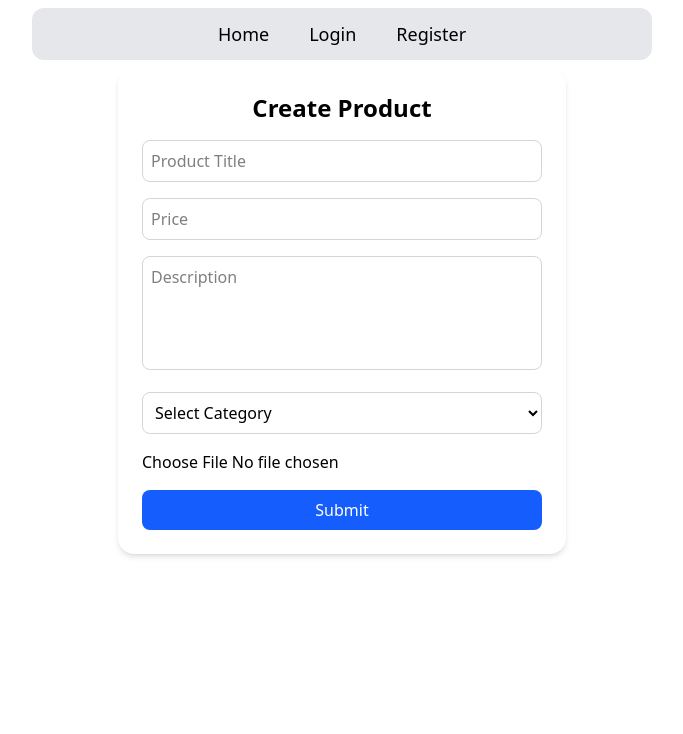
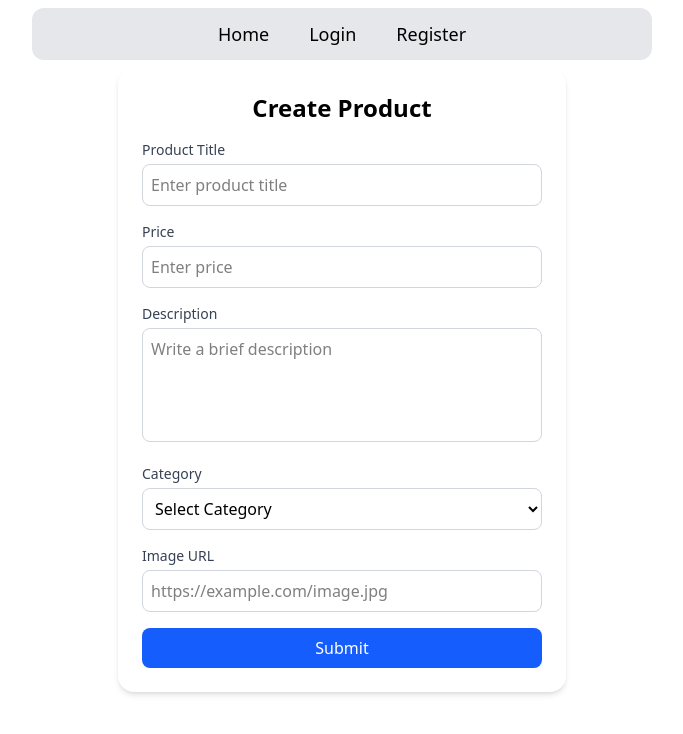
Before and after one commit to CodedBy-Aman/Redux-Ecomm-Application, a React (Vite) app in the folder Frontend/: page /admin/create-product in a window 1280 px wide. Shown: the top 734 px of the page, without its empty margins (298-981 px from the left). Built offline with nearby package versions, Linux system fonts and the light colour scheme.

Commit message:
implemented react-hook-form

```diff
--- a/Frontend/src/components/CreateProductForm.jsx
+++ b/Frontend/src/components/CreateProductForm.jsx
@@ -1,40 +1,78 @@
+import { nanoid } from 'nanoid'
 import React from 'react'
+import { useForm } from 'react-hook-form'
 
 const CreateProductForm = () => {
+ const {register, reset, handleSubmit} = useForm()
+
+const createProductHandler = (product) =>{
+  product.id = nanoid();
+  console.log(product);
+
+  reset()
+}
+
   return (
     <form
   className="max-w-md mx-auto p-6 bg-white rounded-2xl shadow-md space-y-4"
 >
   <h2 className="text-2xl font-semibold text-center">Create Product</h2>
 
+  {/* Title */}
+  <div>
+    <label htmlFor="title" className="block text-sm font-medium text-gray-700 mb-1">
+      Product Title
+    </label>
     <input
+      {...register("title", { required: true })}
       type="text"
       name="title"
-        placeholder="Product Title"
+      id="title"
+      placeholder="Enter product title"
       className="w-full border border-gray-300 p-2 rounded-lg"
-        required
     />
+  </div>
 
+  {/* Price */}
+  <div>
+    <label htmlFor="price" className="block text-sm font-medium text-gray-700 mb-1">
+      Price
+    </label>
     <input
+      {...register("price", { required: true })}
       type="number"
       name="price"
-        placeholder="Price"
+      id="price"
+      placeholder="Enter price"
       className="w-full border border-gray-300 p-2 rounded-lg"
-        required
     />
+  </div>
 
+  {/* Description */}
+  <div>
+    <label htmlFor="description" className="block text-sm font-medium text-gray-700 mb-1">
+      Description
+    </label>
     <textarea
+      {...register("description", { required: true })}
       name="description"
-        placeholder="Description"
+      id="description"
+      placeholder="Write a brief description"
       className="w-full border border-gray-300 p-2 rounded-lg resize-none"
       rows="4"
-        required
     />
+  </div>
 
+  {/* Category */}
+  <div>
+    <label htmlFor="category" className="block text-sm font-medium text-gray-700 mb-1">
+      Category
+    </label>
     <select
+      {...register("category", { required: true })}
       name="category"
+      id="category"
       className="w-full border border-gray-300 p-2 rounded-lg"
-        required
     >
       <option value="">Select Category</option>
       <option value="electronics">Electronics</option>
@@ -42,22 +80,33 @@ const CreateProductForm = () => {
       <option value="books">Books</option>
       <option value="others">Others</option>
     </select>
+  </div>
 
+  {/* Image URL */}
+  <div>
+    <label htmlFor="imageUrl" className="block text-sm font-medium text-gray-700 mb-1">
+      Image URL
+    </label>
     <input
-        type="file"
-        name="image"
-        accept="image/*"
-        className="w-full"
-        required
+      {...register("imageUrl", { required: true })}
+      type="url"
+      name="imageUrl"
+      id="imageUrl"
+      placeholder="https://example.com/image.jpg"
+      className="w-full border border-gray-300 p-2 rounded-lg"
     />
+  </div>
 
+  {/* Submit Button */}
   <button
+    onClick={handleSubmit(createProductHandler)}
     type="submit"
     className="w-full bg-blue-600 text-white p-2 rounded-lg hover:bg-blue-700"
   >
     Submit
   </button>
 </form>
+
   )
 }
 
```
Lines whose indentation alone changed are shown as unchanged.
